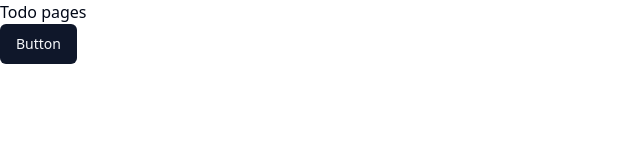
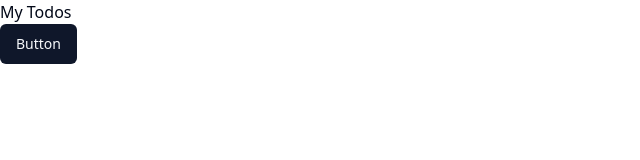
Before and after one commit to rahathasanDev/Redux-To-Do-App, a React (Vite) app: page / in a window 1280 px wide. Shown: the top 160 px of the page, without its empty margins (0-640 px from the left). Built offline with nearby package versions, Linux system fonts and the light colour scheme.

Commit message:
container and todo component done

```diff
--- a/src/components/todo/TodoCard.tsx
+++ b/src/components/todo/TodoCard.tsx
@@ -0,0 +1,10 @@
+
+const TodoCard = () => {
+  return (
+    <div>
+      <h1>Todo Card</h1>
+    </div>
+  );
+};
+
+export default TodoCard;
--- a/src/components/todo/TodoContainer.tsx
+++ b/src/components/todo/TodoContainer.tsx
@@ -0,0 +1,10 @@
+
+const TodoContainer = () => {
+  return (
+    <div>
+
+    </div>
+  );
+};
+
+export default TodoContainer;
--- /dev/null
+++ b/src/components/ui/Container.tsx
@@ -0,0 +1,12 @@
+
+const container = ({Children}) => {
+  return (
+    <div>
+      {
+        Children
+      }
+    </div>
+  );
+};
+
+export default container;
--- a/src/pages/Todo.tsx
+++ b/src/pages/Todo.tsx
@@ -1,9 +1,11 @@
+import TodoContainer from "@/components/todo/TodoContainer";
 
 
 const Todo = () => {
   return (
     <div>
-      <h1>Todo pages</h1>
+      <h1>My Todos</h1>
+      <TodoContainer></TodoContainer>
     </div>
   );
 };
```
